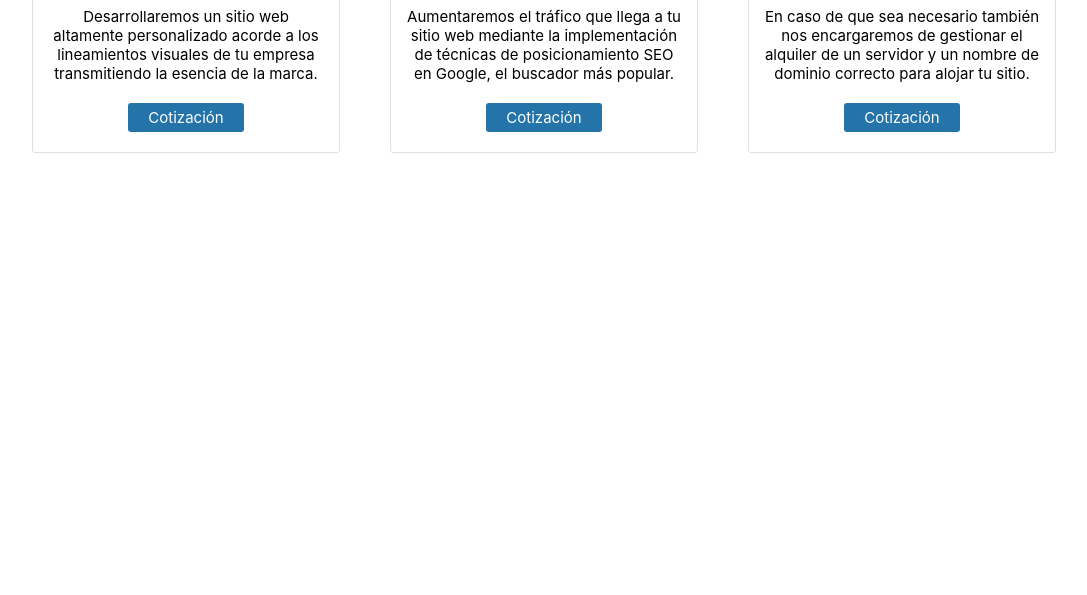
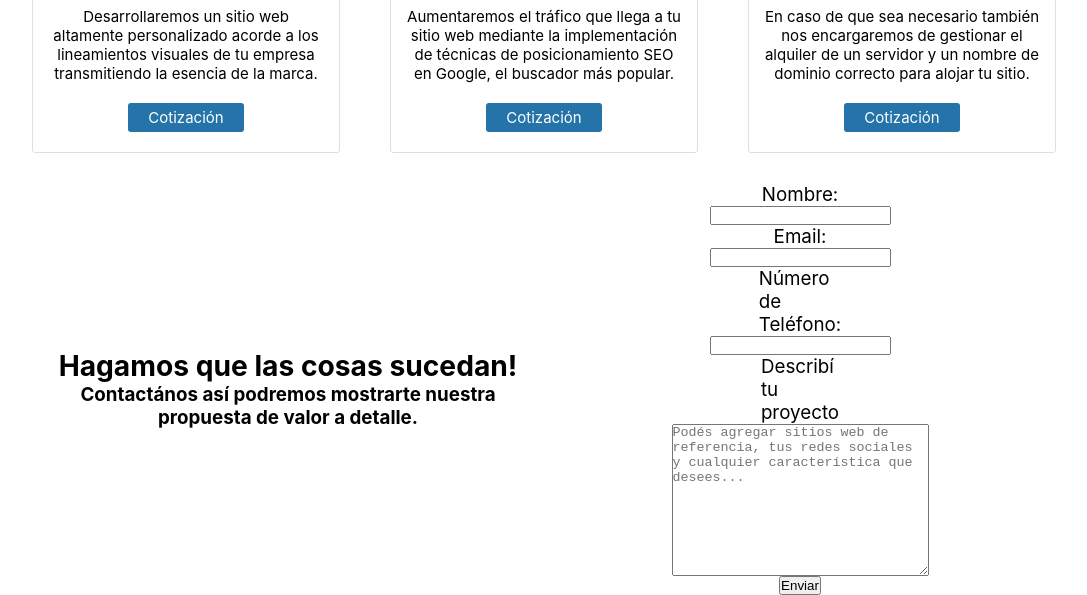
Before and after one commit to TomasSacripanti/Bullfex, a website built with webpack: page src/index.html in a window 1280 px wide. Shown: the part 1118-1713 px from the top of the page, without its empty margins (96-1183 px from the left). Before the commit the page ends 1301 px from the top, so only its background shows below. Built offline with nearby package versions, Linux system fonts and the light colour scheme.

Commit message:
Inicio sección de contacto

```diff
--- a/src/index.html
+++ b/src/index.html
@@ -122,6 +122,38 @@
             </div>
         </div>
     </section>
+    <section class="contact">
+        <div class="contact-header">
+            <h2>Hagamos que las cosas sucedan!</h2>
+            <h4>Contactános así podremos mostrarte nuestra propuesta de valor a detalle.</h4>
+        </div>
+        <div class="contact-form">
+            <form action="" class="form">
+                <div class="form-row">
+                    <div class="form-group">
+                        <label for="name">Nombre:</label>
+                        <input type="text" id="name">
+                    </div>
+                    <div class="form-group">
+                        <label for="email">Email:</label>
+                        <input type="email" id="email">
+                    </div>
+                    <div class="form-group">
+                        <label for="phone">Número de Teléfono:</label>
+                        <input type="text" id="phone">
+                    </div>
+                </div>
+                <div class="form-row">
+                    <div class="form-group">
+                        <label for="description">Describí tu proyecto</label>
+                        <textarea name="description" id="description" cols="30" rows="10" placeholder="Podés agregar sitios web de referencia, tus redes sociales y cualquier característica que desees..."></textarea>
+                    </div>
+                    <input type="submit" value="Enviar">
+                </div>
+
+            </form>
+        </div>
+    </section>
 </body>
 
 </html>
--- a/src/scripts/Slider.js
+++ b/src/scripts/Slider.js
@@ -6,9 +6,10 @@ function slider() {
     let arrowLeft = document.querySelector('.left-arrow');
     let current = 0;
 
-    setTimeout(() => {
+
+    setInterval(() => {
         showNext();
-    },10000)
+    }, 10000);
 
 
     //Event Listeners
--- a/src/styles/styles.scss
+++ b/src/styles/styles.scss
@@ -317,6 +317,16 @@ a {
                 .item-container {
                     height: auto;
                     display: initial;
+                    .nav-link {
+                        i {
+                            display: none;
+                        }
+                    }
+                }
+                .item-container:hover {
+                    .sub-list {
+                        display: none;
+                    }
                 }
             }
             .nav-list.open {
@@ -556,3 +566,30 @@ a {
 }
 
 // ------------------------------------------------Contact------------------------------------------------
+
+.contact {
+    width: 100%;
+    padding: 0 10%;
+    display: flex;
+    align-items: center;
+    justify-content: center;
+    div {
+        width: 50%;
+        height: 100%;
+        display: flex;
+        flex-direction: column;
+        align-items: center;
+        h2 {
+            text-align: center;
+        }
+        h4 {
+            text-align: center;
+        }
+        .form {
+            display: flex;
+            flex-direction: column;
+            justify-content: center;
+            align-items: center;
+        }
+    }
+}
```
Also changed, not shown: dist/74b0a198831708279472402aecb63dbd.jpg (added), dist/bundle.js, dist/index.html, 2 other files.
